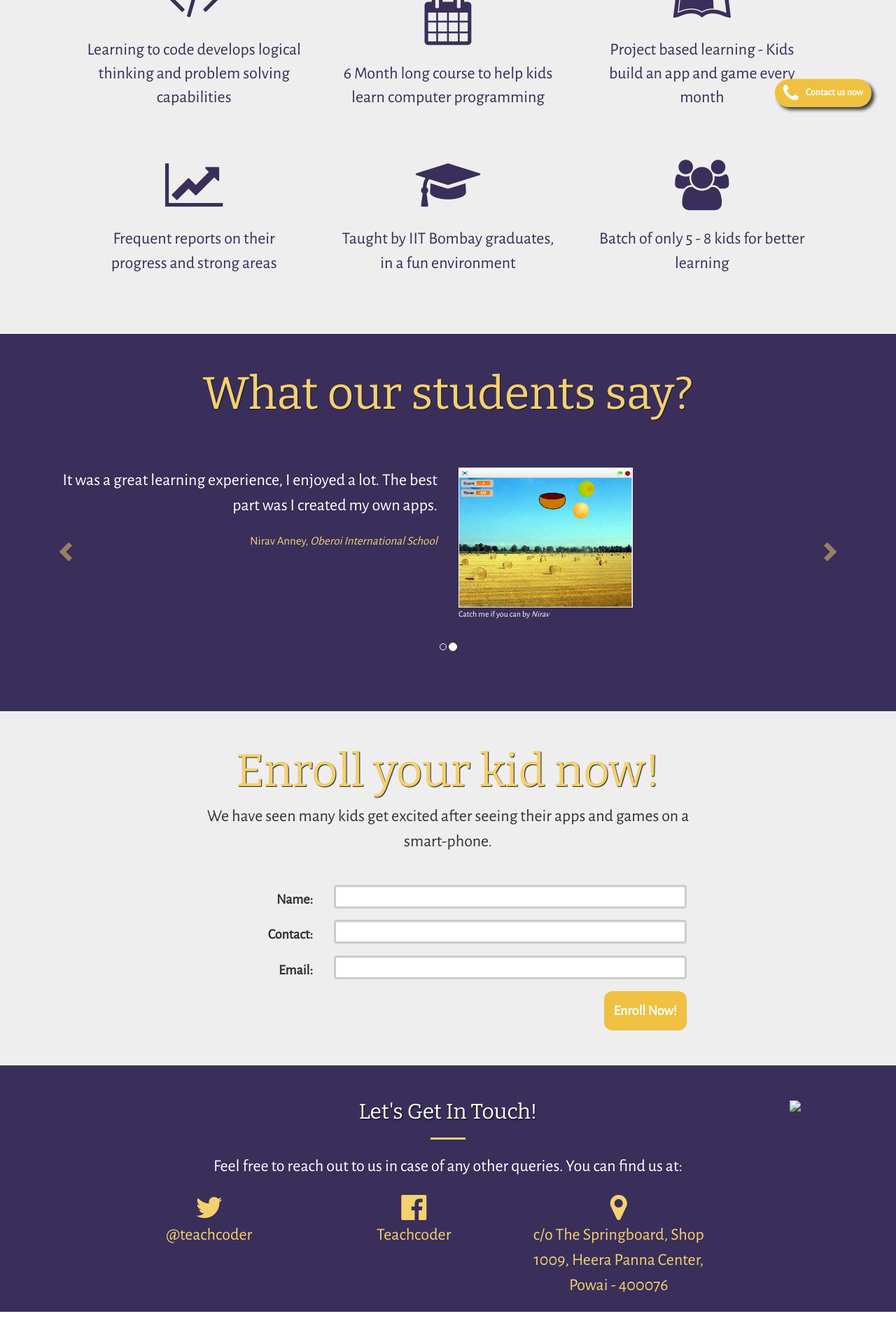
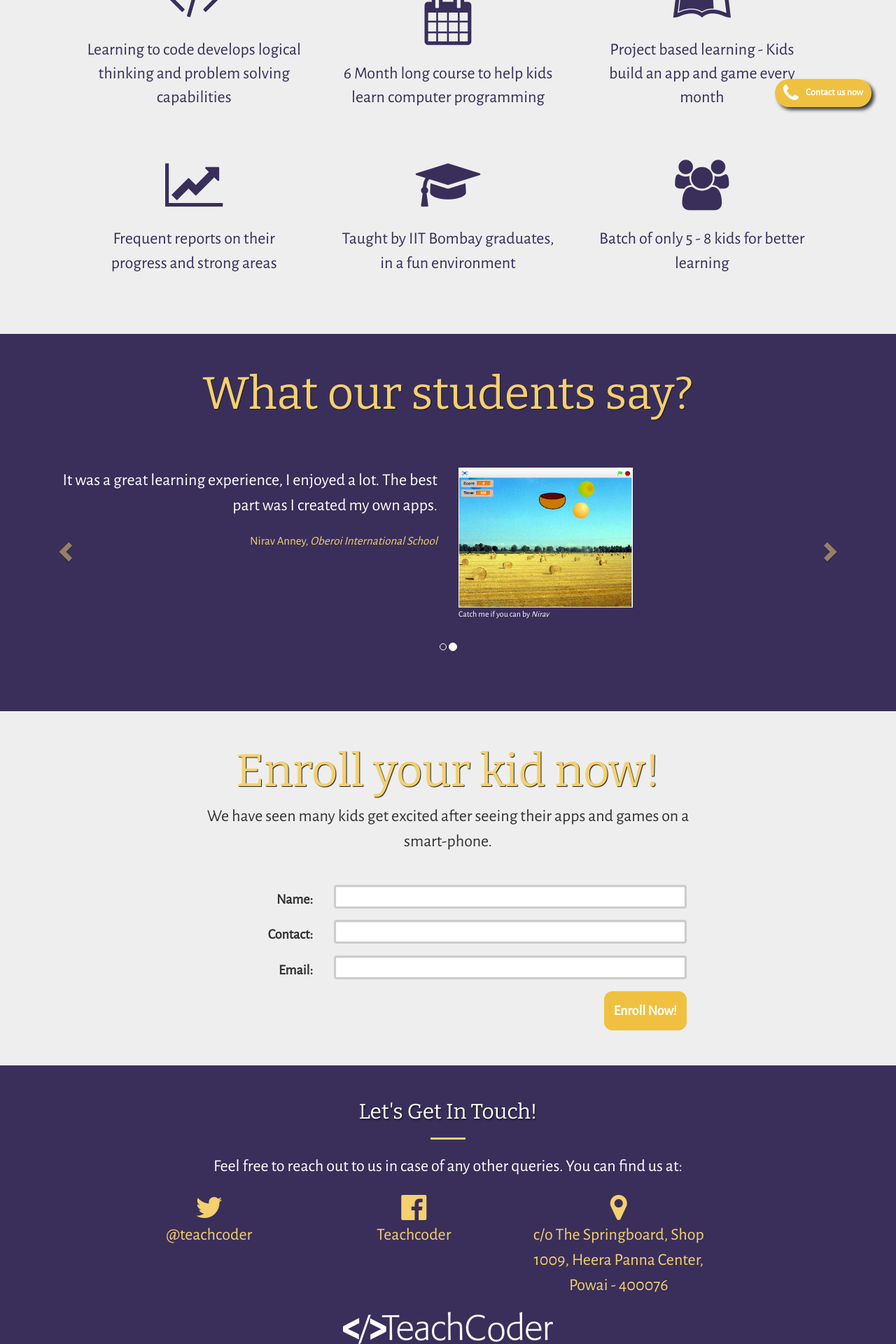
Before and after one commit to TeachCoder/TeachCoder.github.io, a Jekyll site: the page built from _courses/android-app-development.md, in a window 1280 px wide. Shown: the part 712-2632 px from the top of the page at 70% size. Built offline with Jekyll 4.4.1, drawn with Linux system fonts in a browser that asks for light colours; before the commit the page ends 2586 px from its top, so only the background shows below that.

Commit message:
added logo

```diff
--- a/_layouts/test-layout.html
+++ b/_layouts/test-layout.html
@@ -69,7 +69,7 @@
 	                <p>c/o The Springboard, Shop 1009, Heera Panna Center, Powai - 400076</p>
 	            </a>
 	        </div>
-	        <a href="http://www.teachcoder.in"><img class="img-responsive" src="{{site.base_url}}img/whiteLogo.png"></a>
+	        <a href="http://www.teachcoder.in"><img class="img-responsive" src="{{site.base_url}}/img/whiteLogo.png"></a>
 	    </div>
 
 </section>
```
